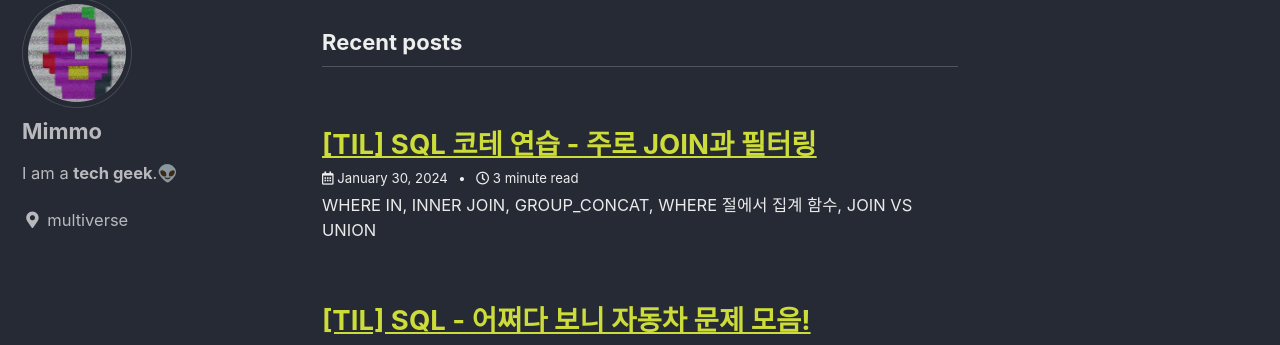
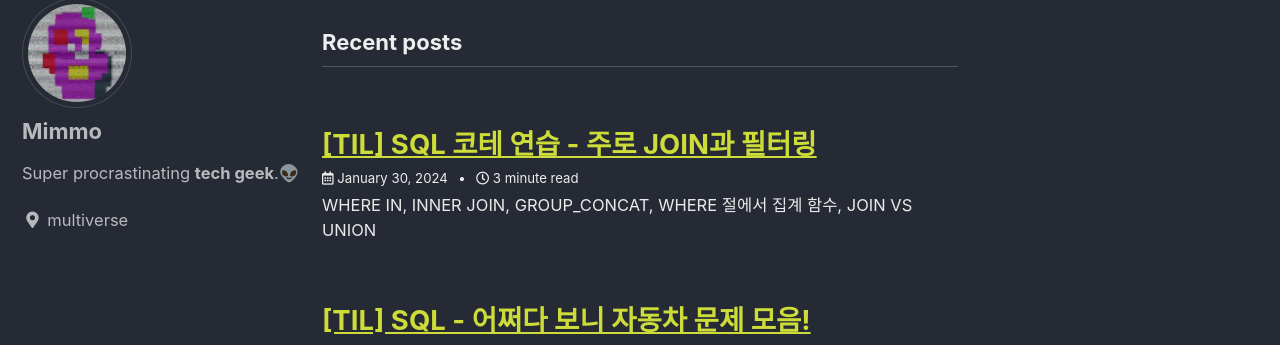
Before and after one commit to dadaproto/dadaproto.github.io, a Jekyll site: the page built from index.html, in a window 1280 px wide. Shown: the part 113-458 px from the top of the page. Built offline with Jekyll 4.4.1, drawn with Linux system fonts in a browser that asks for light colours; cached includes are drawn as plain includes; some web fonts are replaced; the list of posts is cut into pages by our own code.

Commit message:
Update _config.yml

```diff
--- a/_config.yml
+++ b/_config.yml
@@ -106,7 +106,7 @@ analytics:
 author:
   name: "Mimmo"
   avatar: "/docs/assets/images/dadaproto_profile_200x200.jpg" # path of avatar image, e.g. "/assets/images/bio-photo.jpg"
-  bio: "I am a **tech geek**.👽"
+  bio: "Super procrastinating **tech geek**.👽"
   location: "multiverse"
   email:
   links:
```
